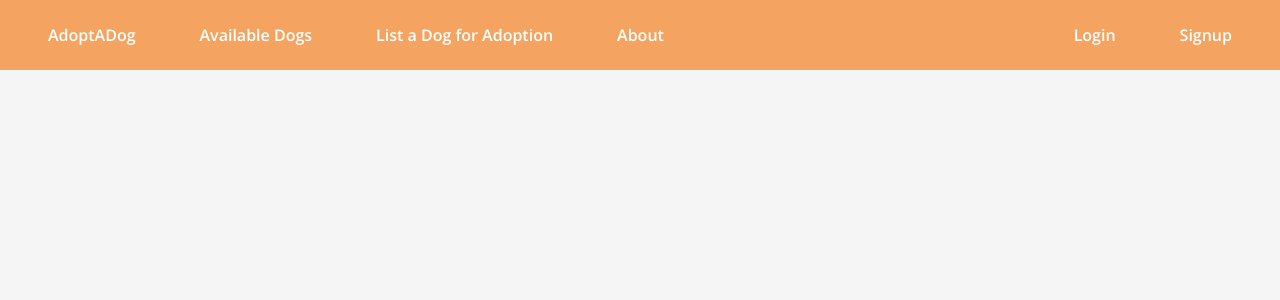
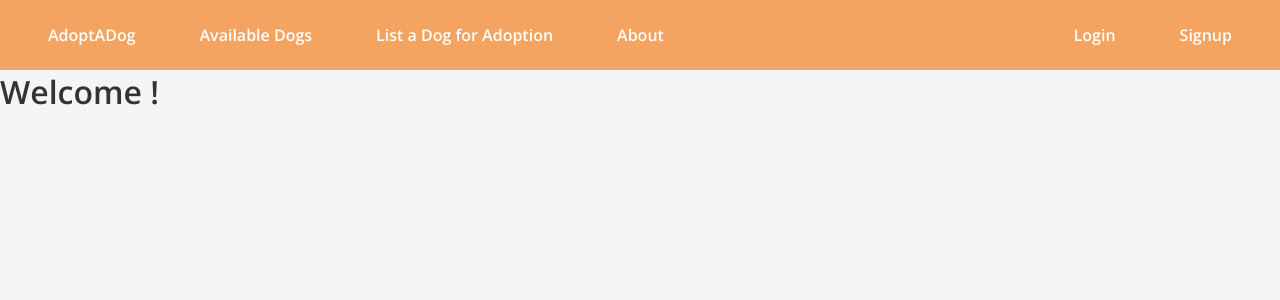
Before and after one commit to asuarez9382/AdoptADog, a React (Create React App) app in the folder client/: page /users/1 in a window 1280 px wide. Shown: the top 300 px of the page. Built offline with nearby package versions, Linux system fonts and the light colour scheme; no server answers.

Commit message:
adds navigation and user page feature

```diff
--- a/client/src/components/App.js
+++ b/client/src/components/App.js
@@ -8,6 +8,7 @@ import ListDog from "../pages/ListDog";
 import About from "../pages/About";
 import Login from "../pages/Login";
 import Signup from "../pages/Signup";
+import UserPage from "../pages/UserPage";
 
 
 function App() {
@@ -23,6 +24,7 @@ function App() {
             <Route path="/about" element={<About/>} />
             <Route path="/login" element={<Login/>} />
             <Route path="/signup" element={<Signup/>} />
+            <Route path="/users/:id" element={<UserPage/>} />
           </Routes>
         </div>
       </BrowserRouter>
--- a/client/src/components/AppContext.js
+++ b/client/src/components/AppContext.js
@@ -9,7 +9,10 @@ const Provider = ({ children }) => {
     const [dogList, setDogList] = useState([]);
     const [userList, setUserList] = useState([]);
     const [ formSubmitted, setFormSubmitted ] = useState(false);
-    const [ userData, setUserData ] = useState("")
+    const [ userData, setUserData ] = useState({
+        username: "",
+        email: ""
+    })
 
     useEffect(() => {
 
--- a/client/src/components/LoginForm.js
+++ b/client/src/components/LoginForm.js
@@ -1,6 +1,6 @@
-import React, { useState } from "react";
-import { getUserPage } from "../helpFunctions";
-
+import React, { useState, useContext, useEffect } from "react";
+import { useNavigate } from "react-router-dom";
+import { DogContext } from "./AppContext";
 
 function LoginForm(){
 
@@ -8,6 +8,9 @@ function LoginForm(){
         username: '',
         password: ''
     });
+
+    const { userData, setUserData } = useContext(DogContext)
+    const navigate = useNavigate();
 
     function handleChange(e) {
         const { name, value } = e.target
@@ -20,6 +23,7 @@ function LoginForm(){
     function handleSubmit(e) {
         e.preventDefault()
 
+        //Calls login endpoint in API
         fetch("/login", {
             method: "POST",
             headers: {
@@ -41,18 +45,38 @@ function LoginForm(){
             return response.json();
         })
         .then(data => {
-            getUserPage(data)
             setFormData({
                 username: "",
                 password: ""
             })
 
+            //Starts calling userByID endpoint in api
+            fetch(`/users/${data['id']}`)
+            .then(response => {
+                if(!response){
+                    throw new Error('Network response was not ok');
+                }
+                return response.json()
+            })
+            .then(userData => {
+                setUserData({
+                    username: userData.username,
+                    email: userData.email
+                })
+                navigate(`/users/${userData.id}`);
+            })
         })
         .catch(error => {
             console.error('Error adding new dog:', error);
         });
     }
 
+
+    useEffect(() => {
+        if (userData.username) {
+          console.log('User data updated:', userData);
+        }
+      }, [userData]);
 
     return(
         <div className="login-container">
--- a/client/src/helpFunctions.js
+++ /dev/null
@@ -1,14 +0,0 @@
-import React from "react";
-
-export function getUserPage({ id, username }){
-    fetch(`/users/${id}`)
-    .then(response => {
-        if(!response){
-            throw new Error('Network response was not ok');
-        }
-        return response.json()
-    })
-    .then(data => {
-        console.log(data)
-    })
-}
--- a/client/src/pages/UserPage.js
+++ b/client/src/pages/UserPage.js
@@ -1,10 +1,13 @@
-import React from "react";
+import React, { useContext } from "react";
+import { DogContext } from "../components/AppContext";
 
 function UserPage() {
 
+    const { userData } = useContext(DogContext)
+
     return(
         <div>
-            <h1>Welcome User!</h1>
+            <h1>Welcome {userData.username}!</h1>
         </div>
     );
 }
```
